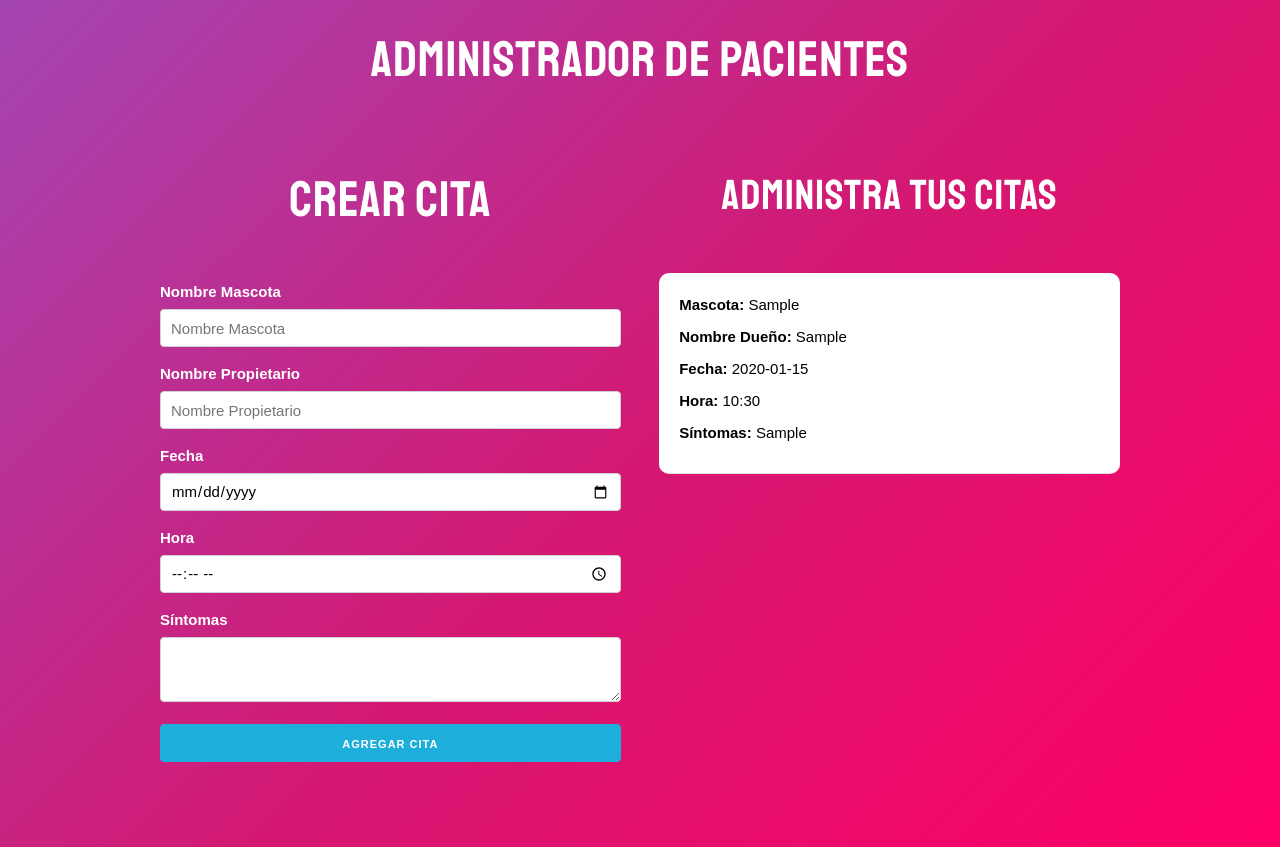
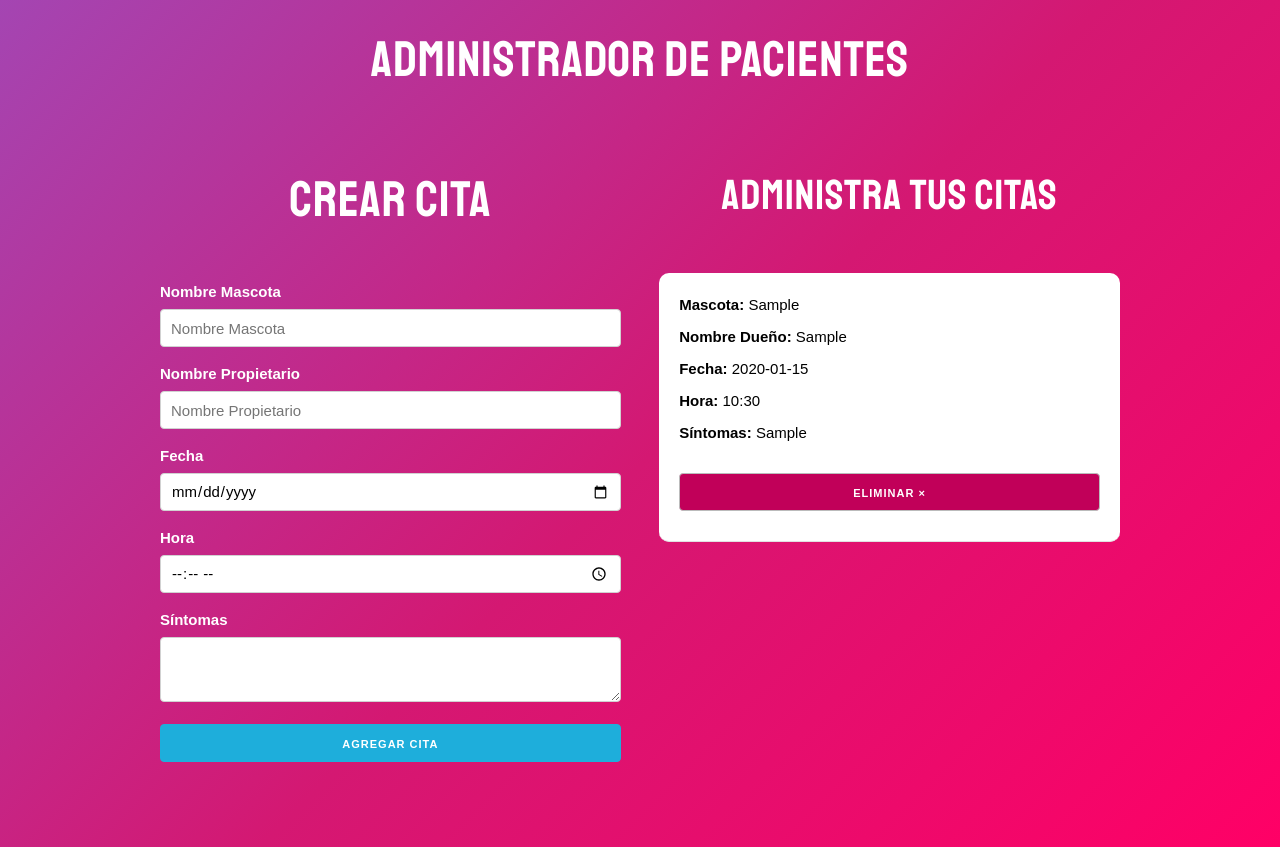
Before and after one commit to JoseIgnacioTapia/citas-adm-react, a React (Create React App) app: page / in a window 1280 px wide. Both pictures are taken after typing "Sample", "Sample", "2020-01-15", "10:30", "Sample" into the empty fields and a click on the button "AGREGAR CITA". Built offline with nearby package versions, Linux system fonts and the light colour scheme.

Commit message:
Deleting Appointments

```diff
--- a/src/App.js
+++ b/src/App.js
@@ -14,6 +14,12 @@
       cita
     ])
   }
+
+  // Funcion para eliminar una cita por su id
+  const eliminarCita = id => {
+    const nuevaCita = citas.filter(cita => cita.id !== id);
+    guardarCitas(nuevaCita);
+  };
 
   return (
     <Fragment>
@@ -32,6 +38,7 @@
               <Cita
                 key={cita.id}
                 cita={cita}
+                eliminarCita={eliminarCita}
               />
             ))}
 
--- a/src/components/Cita.js
+++ b/src/components/Cita.js
@@ -1,12 +1,17 @@
 import React from 'react';
 
-const Cita = ({cita}) => (
+const Cita = ({cita, eliminarCita}) => (
     <div className="cita">
       <p>Mascota: <span>{cita.mascota}</span></p>
       <p>Nombre Dueño: <span>{cita.propietario}</span></p>
       <p>Fecha: <span>{cita.fecha}</span></p>
       <p>Hora: <span>{cita.hora}</span></p>
       <p>Síntomas: <span>{cita.sintomas}</span></p>
+
+      <button
+        className="button eliminar u-full-width"
+        onClick={ () => eliminarCita(cita.id) }
+      >Eliminar &times;</button>
     </div>
 );
 
```
